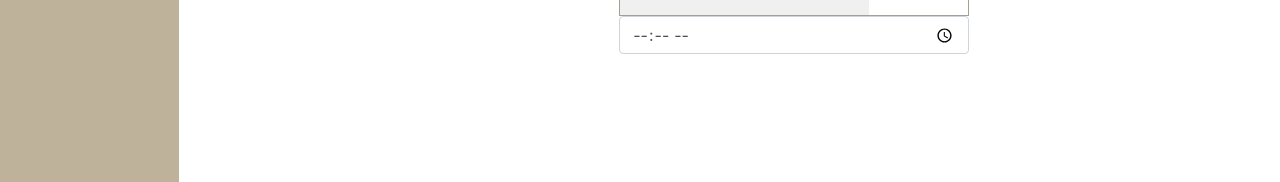
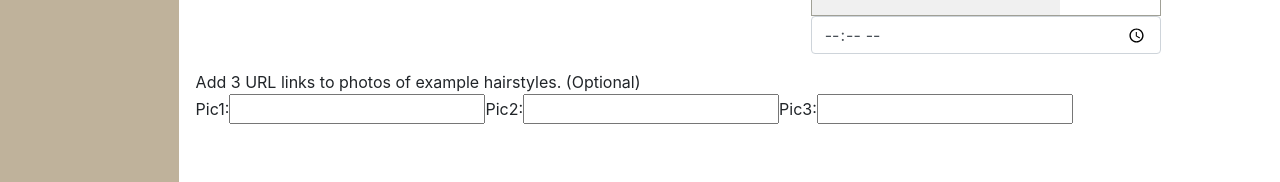
Before and after one commit to BloomTech-Labs/hairspray, a React (Create React App) app in the folder hairspray-app/: page /user/scheduling in a window 1280 px wide. Shown: the part 370-552 px from the top of the page. Built offline with nearby package versions, Linux system fonts and the light colour scheme; no server answers.

Commit message:
created Pics component to render input fields

```diff
--- a/hairspray-app/src/actions/appointmentActions.js
+++ b/hairspray-app/src/actions/appointmentActions.js
@@ -1,8 +1,8 @@
 import * as actiontype from "./actiontypes";
 import axios from "axios";
 
-const URL = "https://obscure-island-58835.herokuapp.com/api";
-// const URL = "http://localhost:5000/api";
+// const URL = "https://obscure-island-58835.herokuapp.com/api";
+const URL = "http://localhost:5000/api";
 
 export const getAppointmentsByDateAndStylist = (date, stylist) => {
   return dispatch => {
@@ -13,7 +13,10 @@ export const getAppointmentsByDateAndStylist = (date, stylist) => {
         stylist
       })
       .then(appointments => {
-				dispatch({ type: actiontype.APPOINTMENTS_GOT, payload: appointments.data });
+        dispatch({
+          type: actiontype.APPOINTMENTS_GOT,
+          payload: appointments.data
+        });
       })
       .catch(err => {
         dispatch({ type: err });
@@ -27,7 +30,10 @@ export const getAllAppointments = () => {
     axios
       .get(`${URL}/appointments`)
       .then(appointments => {
-				dispatch({ type: actiontype.APPOINTMENTS_GOT, payload: appointments.data });
+        dispatch({
+          type: actiontype.APPOINTMENTS_GOT,
+          payload: appointments.data
+        });
       })
       .catch(err => {
         dispatch({ type: err });
@@ -42,7 +48,10 @@ export const getUserAppointments = () => {
     axios
       .get(`${URL}/user/${user}/appointments`)
       .then(appointments => {
-				dispatch({ type: actiontype.APPOINTMENTS_GOT, payload: appointments.data });
+        dispatch({
+          type: actiontype.APPOINTMENTS_GOT,
+          payload: appointments.data
+        });
       })
       .catch(err => {
         dispatch({ type: err });
@@ -51,6 +60,7 @@ export const getUserAppointments = () => {
 };
 
 export const setApppointment = data => {
+  console.log("data in appointment actions file", data);
   const user = localStorage.getItem("userID");
   return dispatch => {
     dispatch({ type: actiontype.SETTING_APPOINTMENT });
@@ -70,6 +80,7 @@ export const setApppointment = data => {
         data.history.push("/user/billing");
       })
       .catch(err => {
+        console.log("request error", err);
         dispatch({ type: err });
       });
   };
--- a/hairspray-app/src/components/user/feedback/UserFeedback.js
+++ b/hairspray-app/src/components/user/feedback/UserFeedback.js
@@ -58,7 +58,7 @@ class UserFeedback extends Component {
                 {this.timeTrimmer(appointment.session)}
               </CardHeader>
               <CardBody className="feedback__card__body">
-                <CardTitle>{"Stylist: " + appointment.stylist.name}</CardTitle>
+                {/* <CardTitle>{"Stylist: " + appointment.stylist.name}</CardTitle> */}
                 <CardText>
                   {appointment.service.map((el, i) => {
                     return <div key={i}>{el.type + ": " + el.price}</div>;
@@ -84,6 +84,7 @@ class UserFeedback extends Component {
   }
 
   render() {
+    console.log("this.props", this.props);
     return (
       <div className="feedback">
         <div className="feedback__title">
@@ -101,6 +102,7 @@ class UserFeedback extends Component {
 }
 
 const mapStateToProps = state => {
+  console.log("state", state);
   return {
     feedback: state.feedback.feedback,
     appointments: state.appt.appointments.appt,
--- /dev/null
+++ b/hairspray-app/src/components/user/schedule/Pics.js
@@ -0,0 +1,60 @@
+import React, { Component } from "react";
+
+class Pics extends Component {
+  constructor(props) {
+    super(props);
+    this.state = {
+      pic1: "",
+      pic2: "",
+      pic3: ""
+    };
+  }
+
+  handleChange = event => {
+    console.log("event.target.value", event.target.value);
+    const name = event.target.name;
+    console.log("name", name);
+    this.setState({
+      [name]: event.target.value
+    });
+  };
+
+  render() {
+    return (
+      <div>
+        <div>Add 3 URL links to photos of example hairstyles. (Optional)</div>
+        <form>
+          <label>
+            Pic1:
+            <input
+              name="pic1"
+              type="text"
+              value={this.state.pic1}
+              onChange={this.handleChange}
+            />
+          </label>
+          <label>
+            Pic2:
+            <input
+              name="pic2"
+              type="text"
+              value={this.state.pic2}
+              onChange={this.handleChange}
+            />
+          </label>
+          <label>
+            Pic3:
+            <input
+              name="pic3"
+              type="text"
+              value={this.state.pic3}
+              onChange={this.handleChange}
+            />
+          </label>
+        </form>
+      </div>
+    );
+  }
+}
+
+export default Pics;
--- a/hairspray-app/src/components/user/schedule/Services.js
+++ b/hairspray-app/src/components/user/schedule/Services.js
@@ -16,16 +16,15 @@ class Services extends Component {
     this.props.cbFromParent(this.props.services[event.target.value]);
   }
 
-
   componentDidMount() {
     this.props.getAllServices();
   }
 
   render() {
+    console.log("this.props in services file", this.props);
     if (this.props.gettingService) {
       return <div>Getting Services</div>;
     } else if (this.props.services) {
-
       return (
         <ButtonGroup vertical>
           {this.props.services.map((service, i) => {
@@ -49,6 +48,7 @@ class Services extends Component {
 }
 
 const mapStateToProps = state => {
+  console.log("state in services file", state);
   return {
     gettingService: state.services.gettingService,
     services: state.services.services
--- a/hairspray-app/src/components/user/schedule/UserScheduling.js
+++ b/hairspray-app/src/components/user/schedule/UserScheduling.js
@@ -13,6 +13,7 @@ import {
 } from "reactstrap";
 import Stylists from "./Stylists";
 import Services from "./Services";
+import Pics from "./Pics";
 // import AppointmentTimes from "./AppointmentTimes";
 
 class UserScheduling extends Component {
@@ -23,9 +24,18 @@ class UserScheduling extends Component {
     this.user.date = "Please Select a Date";
     this.user.time = "Please Select a Time";
     this.user.service = { _id: "", type: "Please Select a Service", price: "" };
+    this.user.pic1 = "";
+    this.user.examplePics = [];
     this.dropdownOpen = false;
-		this.maxDate = new Date(new Date().getUTCFullYear(), new Date().getUTCMonth() + 6);
-		this.minDate = new Date(new Date().getUTCFullYear(), new Date().getUTCMonth(), new Date().getUTCDate() + 1);
+    this.maxDate = new Date(
+      new Date().getUTCFullYear(),
+      new Date().getUTCMonth() + 6
+    );
+    this.minDate = new Date(
+      new Date().getUTCFullYear(),
+      new Date().getUTCMonth(),
+      new Date().getUTCDate() + 1
+    );
   }
 
   toggle() {
@@ -44,9 +54,13 @@ class UserScheduling extends Component {
     this.forceUpdate();
   };
 
+  handlePicsChild = data => {
+    this.user.examplePics = data;
+  };
+
   handleAppointmentTimesChild = data => {
     console.log("In UserScheduling:", data);
-	}
+  };
 
   handleTimeChange = event => {
     this.user.time = event.target.value;
@@ -59,6 +73,7 @@ class UserScheduling extends Component {
   };
 
   renderAppointment() {
+    console.log("this.user in renderappointment", this.user);
     return (
       <div className="appointment">
         <div className="image_container">
@@ -85,6 +100,7 @@ class UserScheduling extends Component {
   }
 
   handleSubmit() {
+    console.log("this.props", this.props);
     if (
       this.user.stylist === "" ||
       this.user.date === "" ||
@@ -98,11 +114,13 @@ class UserScheduling extends Component {
       history: this.props.history,
       session: this.user.date + "T" + this.user.time + ":00.00Z",
       stylist: this.user.stylist,
-			service: this.user.service._id
+      service: this.user.service._id,
+      examplePics: this.user.examplePics
     });
   }
 
   render() {
+    console.log("this.user", this.user);
     return (
       <div className="scheduling">
         <div className="scheduling__title">Schedule Your Next Appointment</div>
@@ -116,9 +134,12 @@ class UserScheduling extends Component {
               <Dropdown
                 isOpen={this.dropdownOpen}
                 toggle={this.toggle.bind(this)}
-
               >
-								<DropdownToggle className="scheduling__dropdown" value="Please Select a Stylist" caret>
+                <DropdownToggle
+                  className="scheduling__dropdown"
+                  value="Please Select a Stylist"
+                  caret
+                >
                   Select Stylist
                 </DropdownToggle>
                 <DropdownMenu>
@@ -145,6 +166,9 @@ class UserScheduling extends Component {
 							flag={true}
 							/>} */}
             </FormGroup>
+            <FormGroup>
+              <Pics />
+            </FormGroup>
 
             <div className="appointment__container">
               {this.renderAppointment()}
@@ -164,6 +188,7 @@ class UserScheduling extends Component {
 }
 
 const mapStateToProps = state => {
+  console.log("state", state);
   return {
     settingAppointment: state.appt.settingAppointment
   };
```
Also changed, not shown: hairspray-app/src/components/user/schedule/Stylists.js (indentation only), 1 other file (tests, documents, lock files or other folders). Lines whose indentation alone changed are shown as unchanged.
